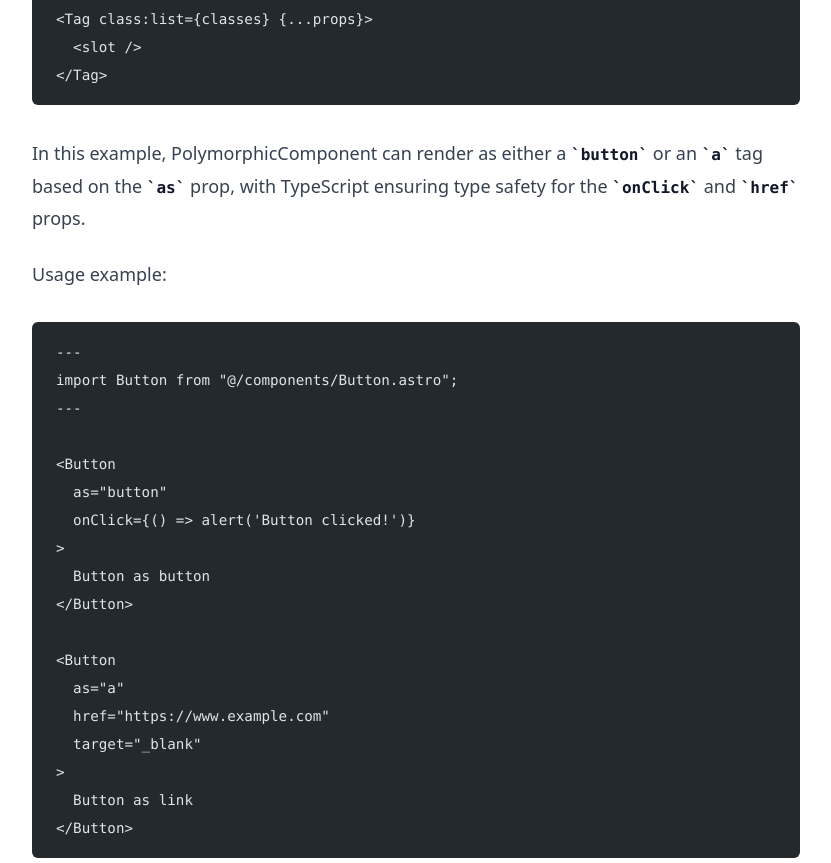
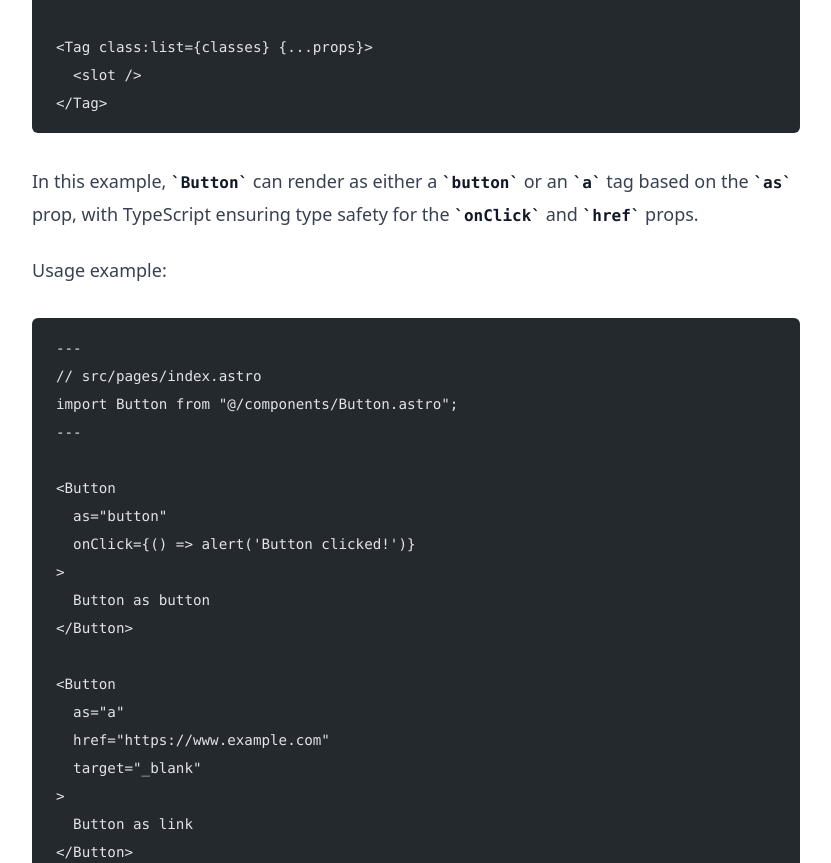
Before and after one commit to abelnnieva/abelnnieva.dev, an Astro site: page /notes/polymorphic-astro-components-with-typescript in a window 1280 px wide. Shown: the part 1600-2463 px from the top of the page, without its empty margins (224-1055 px from the left). Built offline with nearby package versions, Linux system fonts and the light colour scheme; Astro itself is replaced by a stand-in of ours; some packages are replaced by stand-ins of ours; code samples lack their colours.

Commit message:
refactor: update polymorphic Astro component example in notes
- Added file paths for `Button.astro` and `index.astro` in code examples.
- Clarified component name from `PolymorphicComponent` to `Button`.

````diff
--- a/src/content/notes/polymorphic-astro-components-with-typescript.md
+++ b/src/content/notes/polymorphic-astro-components-with-typescript.md
@@ -14,6 +14,7 @@ Here’s a basic example:
 
 ```astro
 ---
+// src/components/Button.astro
 import type { HTMLTag, Polymorphic } from "astro/types";
 
 type Props<Tag extends HTMLTag> = Polymorphic<{
@@ -48,12 +49,13 @@ const classes = [
 </Tag>
 ```
 
-In this example, PolymorphicComponent can render as either a `button` or an `a` tag based on the `as` prop, with TypeScript ensuring type safety for the `onClick` and `href` props.
+In this example, `Button` can render as either a `button` or an `a` tag based on the `as` prop, with TypeScript ensuring type safety for the `onClick` and `href` props.
 
 Usage example:
 
 ```astro
 ---
+// src/pages/index.astro
 import Button from "@/components/Button.astro";
 ---
 
````
